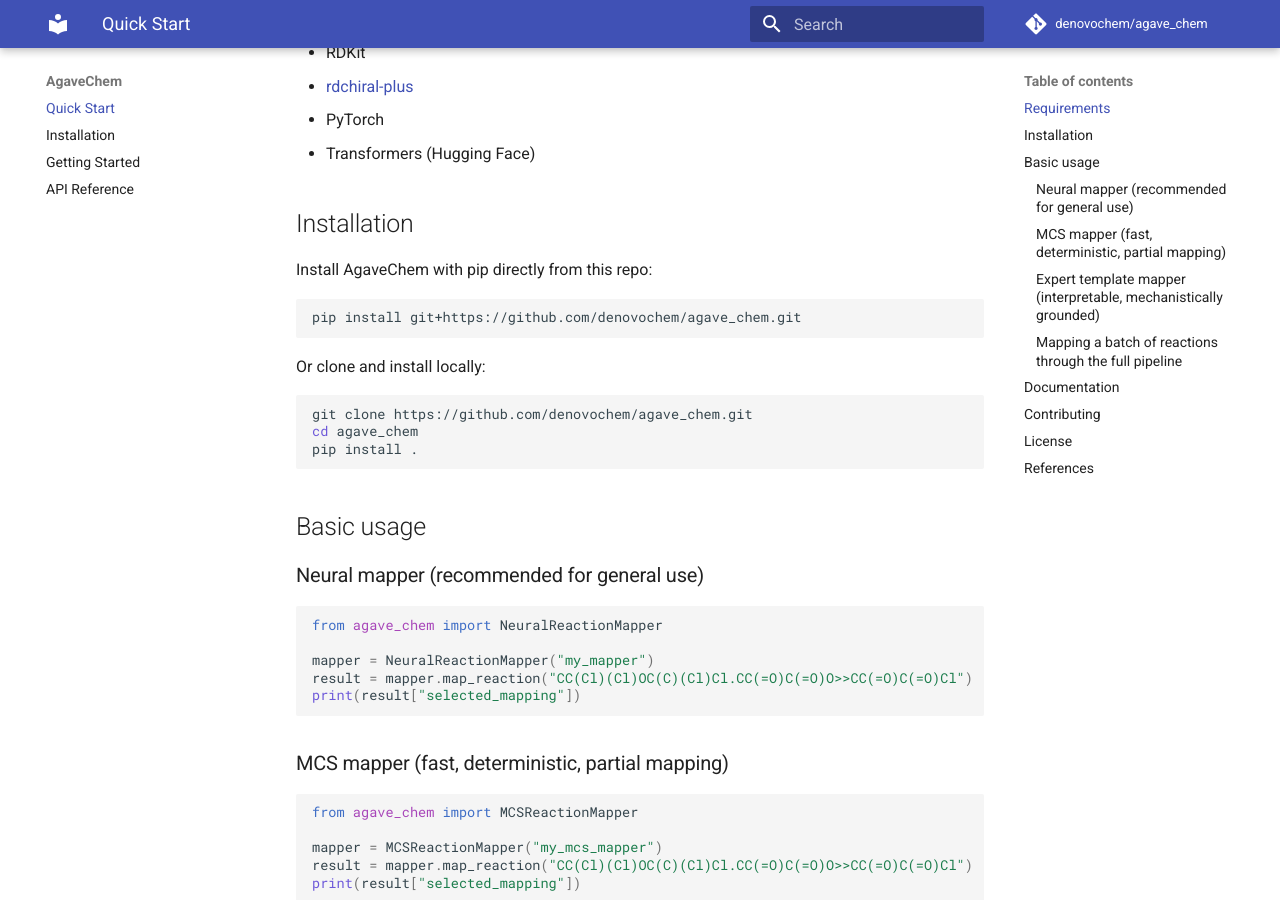
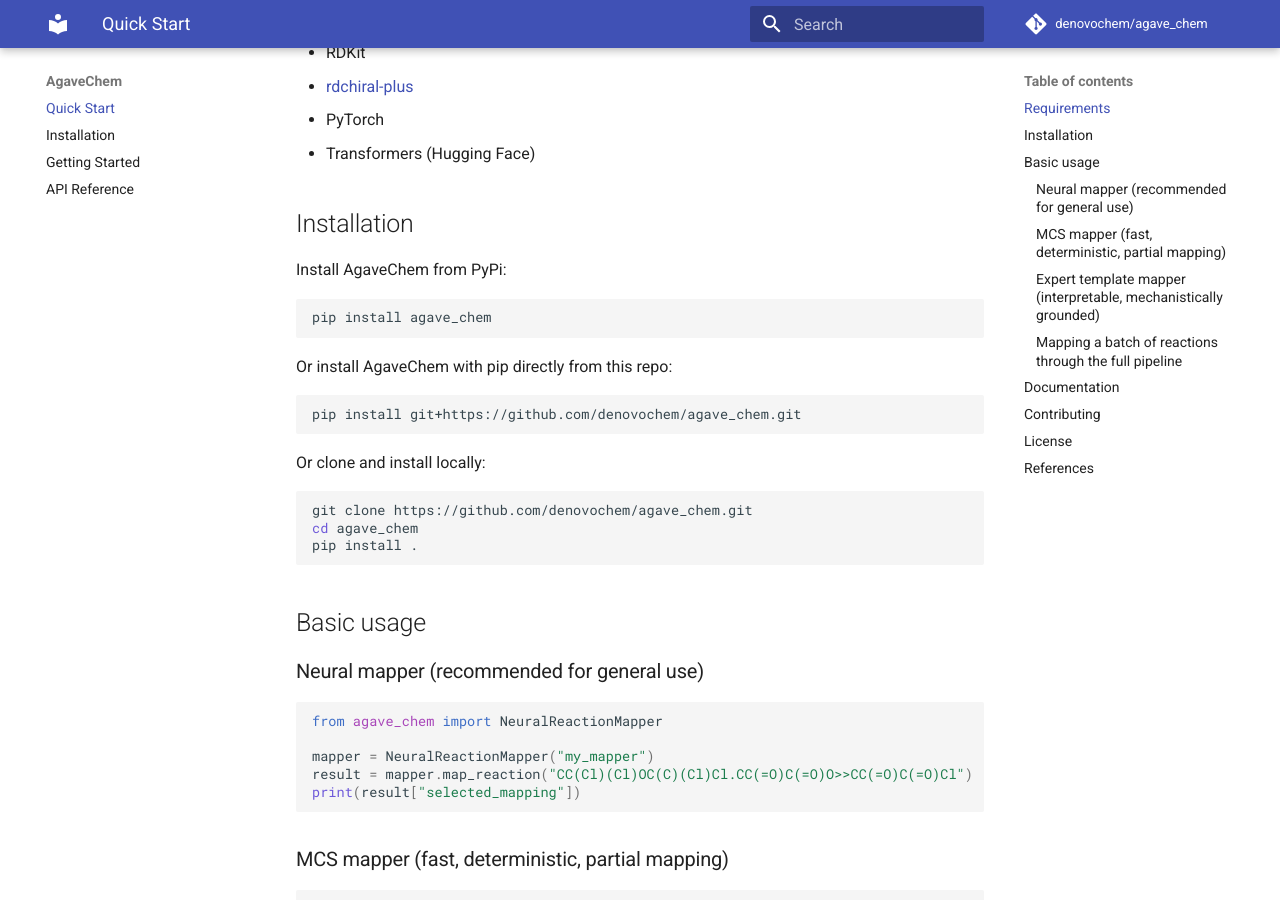
Before and after one commit to denovochem/agave_chem, an MkDocs documentation site: the page built from docs/index.md, in a window 1280 px wide and 900 px high, scrolled down 485 px. Built offline with MkDocs 1.6.1 and Material for MkDocs 9.7.7, drawn with Linux system fonts in a browser that asks for light colours; comment, search, counter and statistics services are not loaded.

Commit message:
Update installation instructions to include PyPI installation option and add mapper usage examples to example notebook
Add PyPI installation instructions as the primary method across README.md, docs/index.md, and docs/installation.md, with GitHub installation as alternative. Expand example_notebook.ipynb with pip install command and usage examples for NeuralReactionMapper, MCSReactionMapper, and TemplateReactionMapper. Fix PyPI badge URL in README to use correct package name (agave-chem instead of rd

````diff
--- a/docs/index.md
+++ b/docs/index.md
@@ -14,7 +14,13 @@
 
 ## Installation
 
-Install AgaveChem with pip directly from this repo:
+Install AgaveChem from PyPi:
+
+```bash
+pip install agave_chem
+```
+
+Or install AgaveChem with pip directly from this repo:
 
 ```bash
 pip install git+https://github.com/denovochem/agave_chem.git
````
Also changed, not shown: README.md (+8 -2 lines), docs/installation.md (+7 -1 lines), 1 other file.
